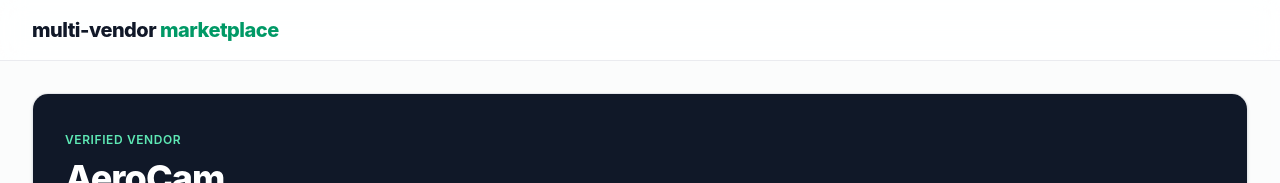
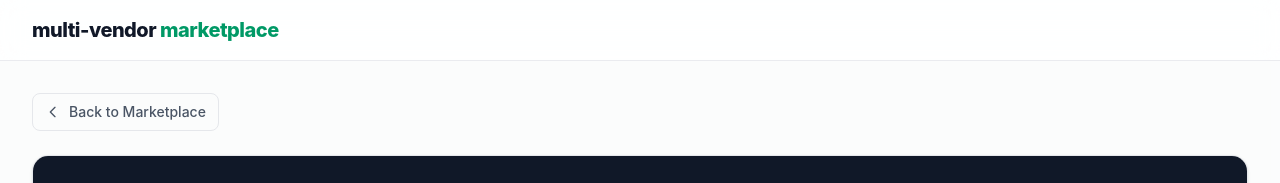
Before and after one commit to Ebidavs/multi-vendor-marketplace, a React app in the folder frontend/: page /vendors/AeroCam in a window 1280 px wide. Shown: the top 183 px of the page. Built offline with nearby package versions, Linux system fonts and the light colour scheme; the HTML template or start-up script is replaced by a standard one.

Commit message:
ux: add aesthetic back navigation button to vendor and product detail pages

```diff
--- a/frontend/src/components/ProductDetail.jsx
+++ b/frontend/src/components/ProductDetail.jsx
@@ -1,8 +1,9 @@
 import { useState } from 'react';
-import { useParams, Link } from 'react-router-dom';
+import { Link, useNavigate, useParams } from 'react-router-dom';
 import ReviewList from './ReviewList';
 
 export default function ProductDetail({ products = [], onAddToCart }) {
+  const navigate = useNavigate();
   const { id } = useParams();
 
   if (!id || Number.isNaN(Number(id))) {
@@ -78,6 +79,24 @@
 
   return (
     <div className="mx-auto max-w-7xl px-4 py-8 md:px-6">
+      <button
+        type="button"
+        onClick={() => navigate(-1)}
+        className="mb-6 inline-flex items-center gap-2 rounded-lg border border-gray-200 px-3 py-2 text-sm font-medium text-gray-600 transition-colors hover:bg-gray-100 hover:text-emerald-700"
+      >
+        <svg
+          aria-hidden="true"
+          className="h-4 w-4"
+          fill="none"
+          viewBox="0 0 24 24"
+          stroke="currentColor"
+          strokeWidth="2"
+        >
+          <path strokeLinecap="round" strokeLinejoin="round" d="M15 19l-7-7 7-7" />
+        </svg>
+        <span>Back to Products</span>
+      </button>
+
       <nav className="mb-6 flex items-center space-x-2 text-xs text-gray-500">
         <Link to="/products" className="hover:text-emerald-600">
           Products
--- a/frontend/src/components/VendorDetail.jsx
+++ b/frontend/src/components/VendorDetail.jsx
@@ -1,7 +1,8 @@
-import { Link, useParams } from "react-router-dom";
+import { Link, useNavigate, useParams } from "react-router-dom";
 import ProductCard from "./ProductCard";
 
 export default function VendorDetail({ vendors = [], products = [], onAddToCart }) {
+  const navigate = useNavigate();
   const { id } = useParams();
   const normalizedId = decodeURIComponent(id || "").trim().toLowerCase();
 
@@ -41,6 +42,24 @@
 
   return (
     <main className="mx-auto max-w-7xl px-4 py-8 sm:px-6 lg:px-8">
+      <button
+        type="button"
+        onClick={() => navigate(-1)}
+        className="mb-6 inline-flex items-center gap-2 rounded-lg border border-gray-200 px-3 py-2 text-sm font-medium text-gray-600 transition-colors hover:bg-gray-100 hover:text-emerald-700"
+      >
+        <svg
+          aria-hidden="true"
+          className="h-4 w-4"
+          fill="none"
+          viewBox="0 0 24 24"
+          stroke="currentColor"
+          strokeWidth="2"
+        >
+          <path strokeLinecap="round" strokeLinejoin="round" d="M15 19l-7-7 7-7" />
+        </svg>
+        <span>Back to Marketplace</span>
+      </button>
+
       <section className="mb-10 overflow-hidden rounded-2xl border border-gray-200 bg-white shadow-sm">
         <div className="border-b border-gray-100 bg-gray-900 px-6 py-8 text-white sm:px-8">
           <span className="text-xs font-semibold uppercase tracking-wider text-emerald-300">
```
